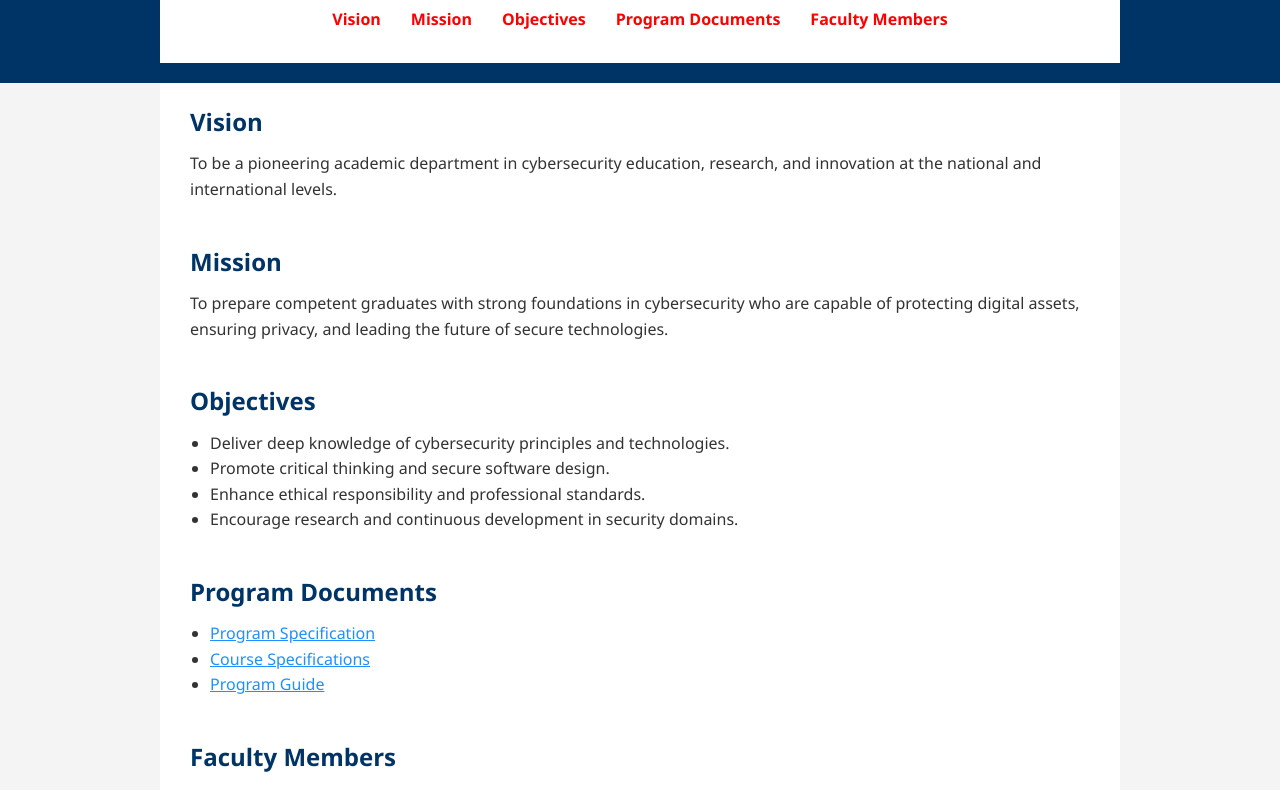
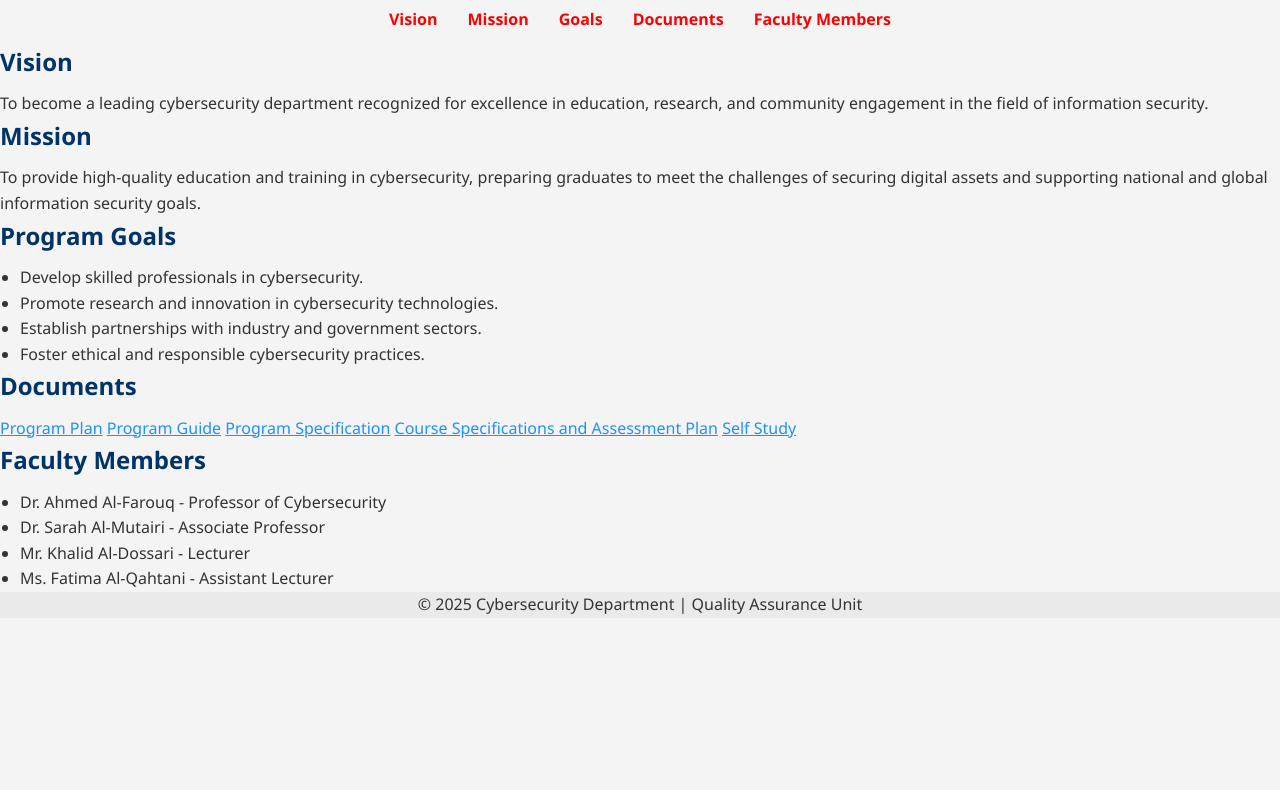
Before and after one commit to AmrIsmail86/cybersecurity-Program, a plain HTML site: page index.html in a window 1280 px wide. Shown: the part 91-881 px from the top of the page. After the commit the page ends 800 px from the top, so only its background shows below. Drawn offline with Linux system fonts and the light colour scheme.

Commit message:
index.html

```diff
--- a/index.html
+++ b/index.html
@@ -1,73 +1,68 @@
 <!DOCTYPE html>
 <html lang="en">
 <head>
-  <meta charset="UTF-8" />
-  <meta name="viewport" content="width=device-width, initial-scale=1.0"/>
-  <title>Cybersecurity Program</title>
-  <link rel="stylesheet" href="style.css" />
+  <meta charset="UTF-8">
+  <meta name="viewport" content="width=device-width, initial-scale=1">
+  <title>Cybersecurity Quality Assurance</title>
+  <link rel="stylesheet" href="style.css">
 </head>
 <body>
+
 <header>
-    <div class="container">
-      <div class="header-top">
+  <h1>Cybersecurity Department - Quality Assurance</h1>
+</header>
 
-
-        <h1>Cybersecurity Program</h1>
-        <button class="menu-toggle" onclick="toggleMenu()">☰</button>
-      </div>
-      <nav id="navbar">
+<nav>
   <a href="#vision">Vision</a>
   <a href="#mission">Mission</a>
-        <a href="#objectives">Objectives</a>
-        <a href="#documents">Program Documents</a>
+  <a href="#goals">Goals</a>
+  <a href="#documents">Documents</a>
   <a href="#staff">Faculty Members</a>
 </nav>
-    </div>
-  </header>
 
-  <main class="container">
 <section id="vision">
   <h2>Vision</h2>
-      <p>To be a pioneering academic department in cybersecurity education, research, and innovation at the national and international levels.</p>
+  <p>To become a leading cybersecurity department recognized for excellence in education, research, and community engagement in the field of information security.</p>
 </section>
 
 <section id="mission">
   <h2>Mission</h2>
-      <p>To prepare competent graduates with strong foundations in cybersecurity who are capable of protecting digital assets, ensuring privacy, and leading the future of secure technologies.</p>
+  <p>To provide high-quality education and training in cybersecurity, preparing graduates to meet the challenges of securing digital assets and supporting national and global information security goals.</p>
 </section>
 
-    <section id="objectives">
-      <h2>Objectives</h2>
+<section id="goals">
+  <h2>Program Goals</h2>
   <ul>
-        <li>Deliver deep knowledge of cybersecurity principles and technologies.</li>
-        <li>Promote critical thinking and secure software design.</li>
-        <li>Enhance ethical responsibility and professional standards.</li>
-        <li>Encourage research and continuous development in security domains.</li>
+    <li>Develop skilled professionals in cybersecurity.</li>
+    <li>Promote research and innovation in cybersecurity technologies.</li>
+    <li>Establish partnerships with industry and government sectors.</li>
+    <li>Foster ethical and responsible cybersecurity practices.</li>
   </ul>
 </section>
 
 <section id="documents">
-      <h2>Program Documents</h2>
-      <ul>
-        <li><a href="program-specification.pdf" target="_blank">Program Specification</a></li>
-        <li><a href="course-specifications.pdf" target="_blank">Course Specifications</a></li>
-        <li><a href="program-guide.pdf" target="_blank">Program Guide</a></li>
-      </ul>
+  <h2>Documents</h2>
+  <div class="doc-links">
+    <a href="https://drive.google.com/file/d/1QlLMjJ761vjf9Pw28cfI-omrgWLFQzju/view?usp=sharing" target="_blank">Program Plan</a>
+    <a href="https://drive.google.com/file/d/1XjT4jNVfX3vCH5q4OM4Km3mEXIeUDHRN/view?usp=sharing">Program Guide</a>
+    <a href="https://drive.google.com/file/d/1zOkJRtjQ20UsMVdi7fuVWCBTFRdZa-6-/view?usp=sharing" target="_blank">Program Specification</a>
+    <a href="docs/course-specifications.pdf" target="_blank">Course Specifications and Assessment Plan</a>
+    <a href="https://drive.google.com/file/d/1-5A71VMPpJ-HCTdwG7XVbOjaAw6x9Lpo/view?usp=drive_link">Self Study</a>
+  </div>
 </section>
 
 <section id="staff">
   <h2>Faculty Members</h2>
   <ul>
-        <li>Dr. Layla Al-Mutairi – Department Head</li>
-        <li>Dr. Omar Al-Qahtani – Associate Professor</li>
-        <li>Ms. Hanan Al-Fahad – Lecturer</li>
-        <li>Mr. Khalid Al-Saleh – Teaching Assistant</li>
+    <li>Dr. Ahmed Al-Farouq - Professor of Cybersecurity</li>
+    <li>Dr. Sarah Al-Mutairi - Associate Professor</li>
+    <li>Mr. Khalid Al-Dossari - Lecturer</li>
+    <li>Ms. Fatima Al-Qahtani - Assistant Lecturer</li>
   </ul>
 </section>
-  </main>
 
 <footer>
-    <p>&copy; 2025 Cybersecurity Department, Your University</p>
+  &copy; 2025 Cybersecurity Department | Quality Assurance Unit
 </footer>
 
 <script src="script.js"></script>
```
Lines whose indentation alone changed are shown as unchanged.
